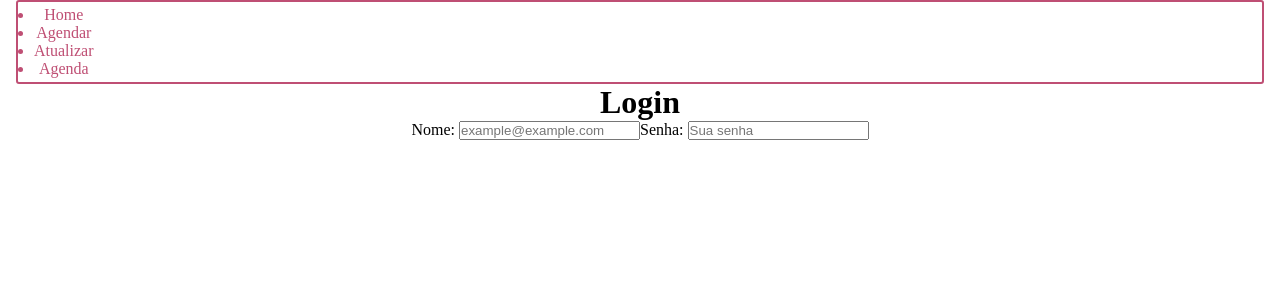
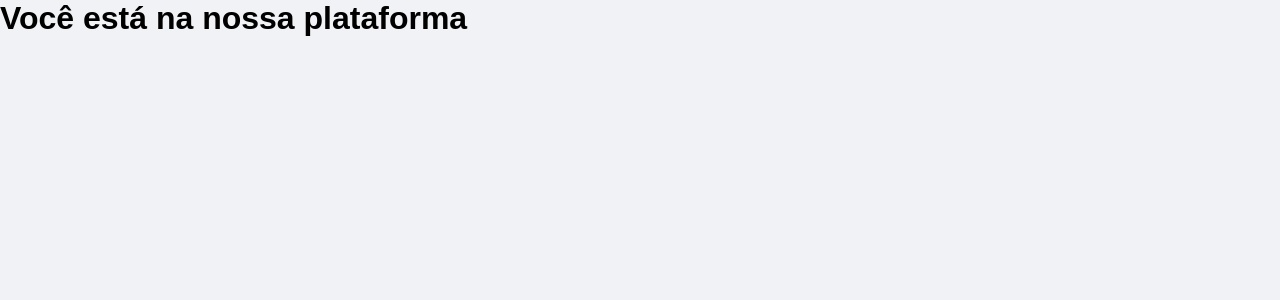
Before and after one commit to renatoxp51/web-lab, a React (Create React App) app: page /home in a window 1280 px wide. Shown: the top 300 px of the page. Built offline with nearby package versions, Linux system fonts and the light colour scheme.

Commit message:
implementação de tela Login e Routes

```diff
--- a/src/App.css
+++ /dev/null
@@ -1,42 +0,0 @@
-.App {
-  text-align: center;
-}
-
-.App-logo {
-  height: 40vmin;
-  pointer-events: none;
-}
-
-@media (prefers-reduced-motion: no-preference) {
-  .App-logo {
-    animation: App-logo-spin infinite 20s linear;
-  }
-}
-
-.App-header {
-  background-color: #282c34;
-  min-height: 100vh;
-  display: flex;
-  flex-direction: column;
-  align-items: center;
-  justify-content: center;
-  font-size: calc(10px + 2vmin);
-  color: white;
-}
-
-.App-link {
-  color: #61dafb;
-}
-
-@keyframes App-logo-spin {
-  from {
-    transform: rotate(0deg);
-  }
-  to {
-    transform: rotate(360deg);
-  }
-}
-
-nav{
-  border: 2px solid black;
-}
--- a/src/App.js
+++ b/src/App.js
@@ -1,14 +1,12 @@
-import './App.css';
+import '../src/styles/global.css';
 
-import Navigator from './components/Navigator';
-import Login from './pages/Login';
+import RoutesApp from './routes/RoutesApp';
 
 function App() {
   return (
     <div className="App">
       <body>
-        <Navigator />
-        <Login />
+        <RoutesApp />
       </body>
     </div>
   );
--- a/src/pages/Cadastro.js
+++ b/src/pages/Cadastro.js
@@ -1,7 +1,8 @@
 function Cadastro(){
     return(
         <div>
-            <h1>ola pessoal</h1>
+
+            <h1>Faça seu cadastro agora mesmo</h1>
         </div>
     )
 }
--- a/src/pages/Home.js
+++ b/src/pages/Home.js
@@ -1,7 +1,7 @@
 function Home(){
     return(
         <div>
-            <h1>ola pessoal</h1>
+            <h1>Você está na nossa plataforma</h1>
         </div>
     )
 }
--- a/src/pages/Inicio.js
+++ b/src/pages/Inicio.js
@@ -2,6 +2,7 @@ function Inicio(){
     return(
         <div>
             <h1>ola pessoal</h1>
+            <h2>Sejam bem vindos a nossa plataforma de agendamento de lab's</h2>
         </div>
     )
 }
--- a/src/pages/Login.js
+++ b/src/pages/Login.js
@@ -1,15 +1,44 @@
+import { useState } from "react";
+
+function Login(){
+
+    const [email, setEmail] = useState("")
+    const [password, setPassword] = useState("")
+
+    const handleLogin = async (e) => {
+        e.preventDefault();
+
+        console.log(JSON.stringify({email, password}));
+
+        // const response = await axios.post("",
+        //     JSON.stringify({email, password}),
+        //     {
+        //         headers: { 'Content-Type': 'application/json'}
+        //     }
+        // );
+    };
 
 
-function Login(){
+
     return(
         <div>
+            <h1>Faça agora o seu LOGIN aqui</h1>
              <form>
                 <h1>Login</h1>
-                <label>Nome: </label>
-                <input type="email" placeholder="example@example.com" />
+                <label>Email: </label>
+                <input type="email"
+                placeholder="example@example.com"
+                onChange={(e) => setEmail(e.target.value)}
+                required
+                />
 
                 <label>Senha: </label>
-                <input type="password" placeholder="Sua senha"/>
+                <input type="password"
+                placeholder="Sua senha"
+                onChange={(e) => setPassword(e.target.value)}
+                required
+                />
+                <button onClick={handleLogin}>Login</button>
             </form>
         </div>
 
--- /dev/null
+++ b/src/routes/RoutesApp.js
@@ -0,0 +1,32 @@
+/* Este arquivo servira para definir as rotas entre páginas com o React Router*/
+
+import { Fragment, React} from "react";
+import { Routes, Route, BrowserRouter } from "react-router-dom";
+
+import Inicio from "../pages/Inicio";
+import Home from "../pages/Home";
+import Login from "../pages/Login";
+import Cadastro from "../pages/Cadastro";
+
+const Private = ({ Item })=>{
+    const signed = true;
+
+    return signed > 0 ? <Item /> : <Login />;
+};
+
+function RoutesApp(){
+   return(
+       <BrowserRouter>
+            <Fragment>
+                <Routes>
+                    <Route exact path="/home" element={<Private Item={Home} />}/>
+                    <Route path="/login" element={<Login />}/>
+                    <Route exact path="/cadastro" element={<Cadastro/>}/>
+                    <Route path="*" element={<Inicio />}/>
+                </Routes>
+           </Fragment>
+       </BrowserRouter>
+   )
+}
+
+export default RoutesApp
--- /dev/null
+++ b/src/styles/global.css
@@ -0,0 +1,12 @@
+* {
+    margin: 0;
+    padding: 0;
+    box-sizing: border-box;
+}
+
+body{
+    width: 100vw;
+    height: 100vh;
+    background-color: #f0f2f5;
+    font-family: Arial, Helvetica, sans-serif;
+}
```
Also changed, not shown: src/routes/routes.js (deleted, +0 -22 lines).
